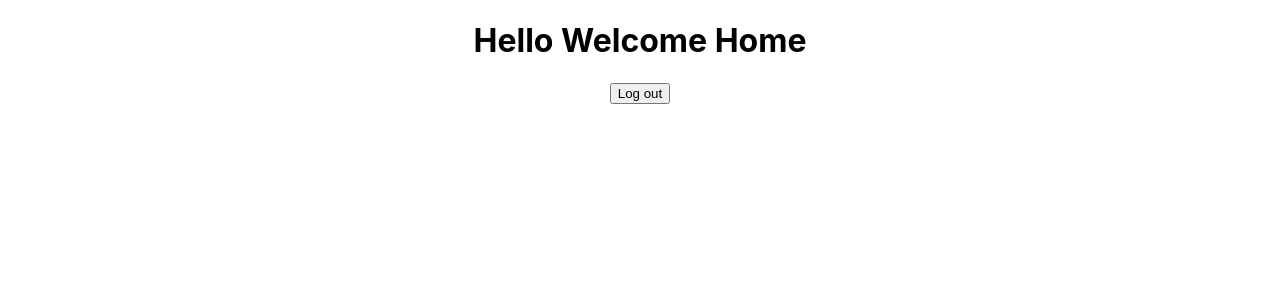
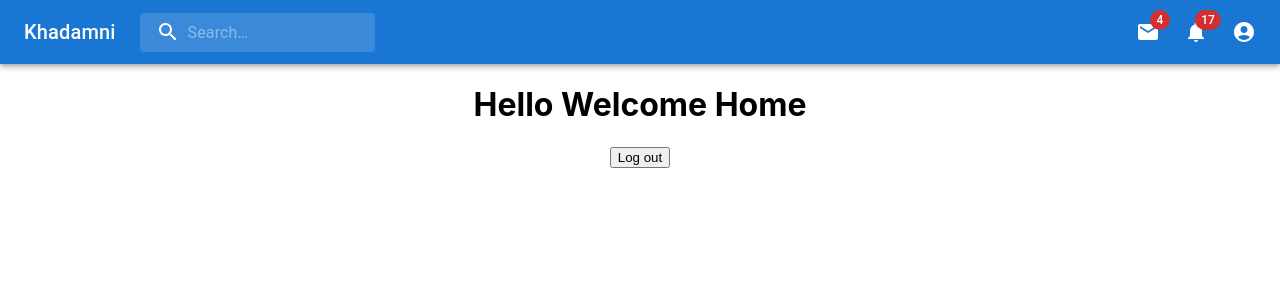
Before and after one commit to oussama0710/Khadamni, a React (Create React App) app in the folder client/: page / in a window 1280 px wide. Shown: the top 300 px of the page. Built offline with nearby package versions, Linux system fonts and the light colour scheme.

Commit message:
dashboard

```diff
--- a/client/src/App.js
+++ b/client/src/App.js
@@ -3,16 +3,20 @@
 import Home from './pages/Home'
 import Login from './pages/Login';
 import Chats from './pages/Chats';
-import {Routes,Route} from 'react-router-dom'
+import { Routes, Route } from 'react-router-dom'
+import NavBar from './components/NavBar';
+import Dashboard from './pages/Dashboard';
 
 function App() {
   return (
     <div className="App">
+      <NavBar />
       <Routes>
-      <Route path='/register' element={ <Register /> }/>
-      <Route path='/login' element={ <Login /> }/>
-      <Route path='/' element={ <Home /> }/>
-      <Route path='/chats' element={ <Chats/> }/>
+        <Route path='/register' element={<Register />} />
+        <Route path='/login' element={<Login />} />
+        <Route path='/' element={<Home />} />
+        <Route path='/chats' element={<Chats />} />
+        <Route path='/dashboard' element={<Dashboard />} />
       </Routes>
     </div>
   );
--- /dev/null
+++ b/client/src/components/AddService.jsx
@@ -0,0 +1,7 @@
+import React from "react";
+
+const AddService = () => {
+    return <div>AddService</div>;
+};
+
+export default AddService;
--- /dev/null
+++ b/client/src/components/NavBar.jsx
@@ -0,0 +1,242 @@
+import { AppBar, Box, styled, alpha } from "@mui/material";
+import Toolbar from "@mui/material/Toolbar";
+import IconButton from "@mui/material/IconButton";
+import Typography from "@mui/material/Typography";
+import InputBase from "@mui/material/InputBase";
+import Badge from "@mui/material/Badge";
+import MenuItem from "@mui/material/MenuItem";
+import Menu from "@mui/material/Menu";
+import MenuIcon from "@mui/icons-material/Menu";
+import SearchIcon from "@mui/icons-material/Search";
+import AccountCircle from "@mui/icons-material/AccountCircle";
+import MailIcon from "@mui/icons-material/Mail";
+import NotificationsIcon from "@mui/icons-material/Notifications";
+import MoreIcon from "@mui/icons-material/MoreVert";
+
+import React from "react";
+
+const Search = styled("div")(({ theme }) => ({
+    position: "relative",
+    borderRadius: theme.shape.borderRadius,
+    backgroundColor: alpha(theme.palette.common.white, 0.15),
+    "&:hover": {
+        backgroundColor: alpha(theme.palette.common.white, 0.25),
+    },
+    marginRight: theme.spacing(2),
+    marginLeft: 0,
+    width: "100%",
+    [theme.breakpoints.up("sm")]: {
+        marginLeft: theme.spacing(3),
+        width: "auto",
+    },
+}));
+
+const SearchIconWrapper = styled("div")(({ theme }) => ({
+    padding: theme.spacing(0, 2),
+    height: "100%",
+    position: "absolute",
+    pointerEvents: "none",
+    display: "flex",
+    alignItems: "center",
+    justifyContent: "center",
+}));
+
+const StyledInputBase = styled(InputBase)(({ theme }) => ({
+    color: "inherit",
+    "& .MuiInputBase-input": {
+        padding: theme.spacing(1, 1, 1, 0),
+        // vertical padding + font size from searchIcon
+        paddingLeft: `calc(1em + ${theme.spacing(4)})`,
+        transition: theme.transitions.create("width"),
+        width: "100%",
+        [theme.breakpoints.up("md")]: {
+            width: "20ch",
+        },
+    },
+}));
+
+const NavBar = () => {
+    const [anchorEl, setAnchorEl] = React.useState(null);
+    const [mobileMoreAnchorEl, setMobileMoreAnchorEl] = React.useState(null);
+
+    const isMenuOpen = Boolean(anchorEl);
+    const isMobileMenuOpen = Boolean(mobileMoreAnchorEl);
+
+    const handleProfileMenuOpen = (event) => {
+        setAnchorEl(event.currentTarget);
+    };
+
+    const handleMobileMenuClose = () => {
+        setMobileMoreAnchorEl(null);
+    };
+
+    const handleMenuClose = () => {
+        setAnchorEl(null);
+        handleMobileMenuClose();
+    };
+
+    const handleMobileMenuOpen = (event) => {
+        setMobileMoreAnchorEl(event.currentTarget);
+    };
+
+    const menuId = "primary-search-account-menu";
+    const renderMenu = (
+        <Menu
+            anchorEl={anchorEl}
+            anchorOrigin={{
+                vertical: "top",
+                horizontal: "right",
+            }}
+            id={menuId}
+            keepMounted
+            transformOrigin={{
+                vertical: "top",
+                horizontal: "right",
+            }}
+            open={isMenuOpen}
+            onClose={handleMenuClose}
+        >
+            <MenuItem onClick={handleMenuClose}>Profile</MenuItem>
+            <MenuItem onClick={handleMenuClose}>My account</MenuItem>
+        </Menu>
+    );
+
+    const mobileMenuId = "primary-search-account-menu-mobile";
+    const renderMobileMenu = (
+        <Menu
+            anchorEl={mobileMoreAnchorEl}
+            anchorOrigin={{
+                vertical: "top",
+                horizontal: "right",
+            }}
+            id={mobileMenuId}
+            keepMounted
+            transformOrigin={{
+                vertical: "top",
+                horizontal: "right",
+            }}
+            open={isMobileMenuOpen}
+            onClose={handleMobileMenuClose}
+        >
+            <MenuItem>
+                <IconButton
+                    size="large"
+                    aria-label="show 4 new mails"
+                    color="inherit"
+                >
+                    <Badge badgeContent={4} color="error">
+                        <MailIcon />
+                    </Badge>
+                </IconButton>
+                <p>Messages</p>
+            </MenuItem>
+            <MenuItem>
+                <IconButton
+                    size="large"
+                    aria-label="show 17 new notifications"
+                    color="inherit"
+                >
+                    <Badge badgeContent={17} color="error">
+                        <NotificationsIcon />
+                    </Badge>
+                </IconButton>
+                <p>Notifications</p>
+            </MenuItem>
+            <MenuItem onClick={handleProfileMenuOpen}>
+                <IconButton
+                    size="large"
+                    aria-label="account of current user"
+                    aria-controls="primary-search-account-menu"
+                    aria-haspopup="true"
+                    color="inherit"
+                >
+                    <AccountCircle />
+                </IconButton>
+                <p>Profile</p>
+            </MenuItem>
+        </Menu>
+    );
+
+    return (
+        <Box sx={{ flexGrow: 1 }}>
+            <AppBar position="static">
+                <Toolbar>
+                    {/*                     <IconButton
+                        size="large"
+                        edge="start"
+                        color="inherit"
+                        aria-label="open drawer"
+                        sx={{ mr: 2 }}
+                    >
+                        <MenuIcon />
+                    </IconButton> */}
+                    <Typography
+                        variant="h6"
+                        noWrap
+                        component="div"
+                        sx={{ display: { xs: "none", sm: "block" } }}
+                    >
+                        Khadamni
+                    </Typography>
+                    <Search>
+                        <SearchIconWrapper>
+                            <SearchIcon />
+                        </SearchIconWrapper>
+                        <StyledInputBase
+                            placeholder="Search…"
+                            inputProps={{ "aria-label": "search" }}
+                        />
+                    </Search>
+                    <Box sx={{ flexGrow: 1 }} />
+                    <Box sx={{ display: { xs: "none", md: "flex" } }}>
+                        <IconButton
+                            size="large"
+                            aria-label="show 4 new mails"
+                            color="inherit"
+                        >
+                            <Badge badgeContent={4} color="error">
+                                <MailIcon />
+                            </Badge>
+                        </IconButton>
+                        <IconButton
+                            size="large"
+                            aria-label="show 17 new notifications"
+                            color="inherit"
+                        >
+                            <Badge badgeContent={17} color="error">
+                                <NotificationsIcon />
+                            </Badge>
+                        </IconButton>
+                        <IconButton
+                            size="large"
+                            edge="end"
+                            aria-label="account of current user"
+                            aria-controls={menuId}
+                            aria-haspopup="true"
+                            onClick={handleProfileMenuOpen}
+                            color="inherit"
+                        >
+                            <AccountCircle />
+                        </IconButton>
+                    </Box>
+                    <Box sx={{ display: { xs: "flex", md: "none" } }}>
+                        <IconButton
+                            size="large"
+                            aria-label="show more"
+                            aria-controls={mobileMenuId}
+                            aria-haspopup="true"
+                            onClick={handleMobileMenuOpen}
+                            color="inherit"
+                        >
+                            <MoreIcon />
+                        </IconButton>
+                    </Box>
+                </Toolbar>
+            </AppBar>
+            {renderMobileMenu}
+            {renderMenu}
+        </Box>
+    );
+};
+
+export default NavBar;
--- /dev/null
+++ b/client/src/components/Services.jsx
@@ -0,0 +1,7 @@
+import React from "react";
+
+const Services = () => {
+    return <div>Services</div>;
+};
+
+export default Services;
--- /dev/null
+++ b/client/src/pages/Dashboard.jsx
@@ -0,0 +1,19 @@
+import React from "react";
+import { Routes, Route } from "react-router-dom";
+import Services from "../components/Services";
+import AddService from "../components/AddService";
+
+const Dashboard = () => {
+    return (
+        <div>
+            <BrowserRouter>
+                <Routes>
+                    <Route path="/services" element={<Services />} />
+                    <Route path="/services/add" element={<AddService />} />
+                </Routes>
+            </BrowserRouter>
+        </div>
+    );
+};
+
+export default Dashboard;
```
